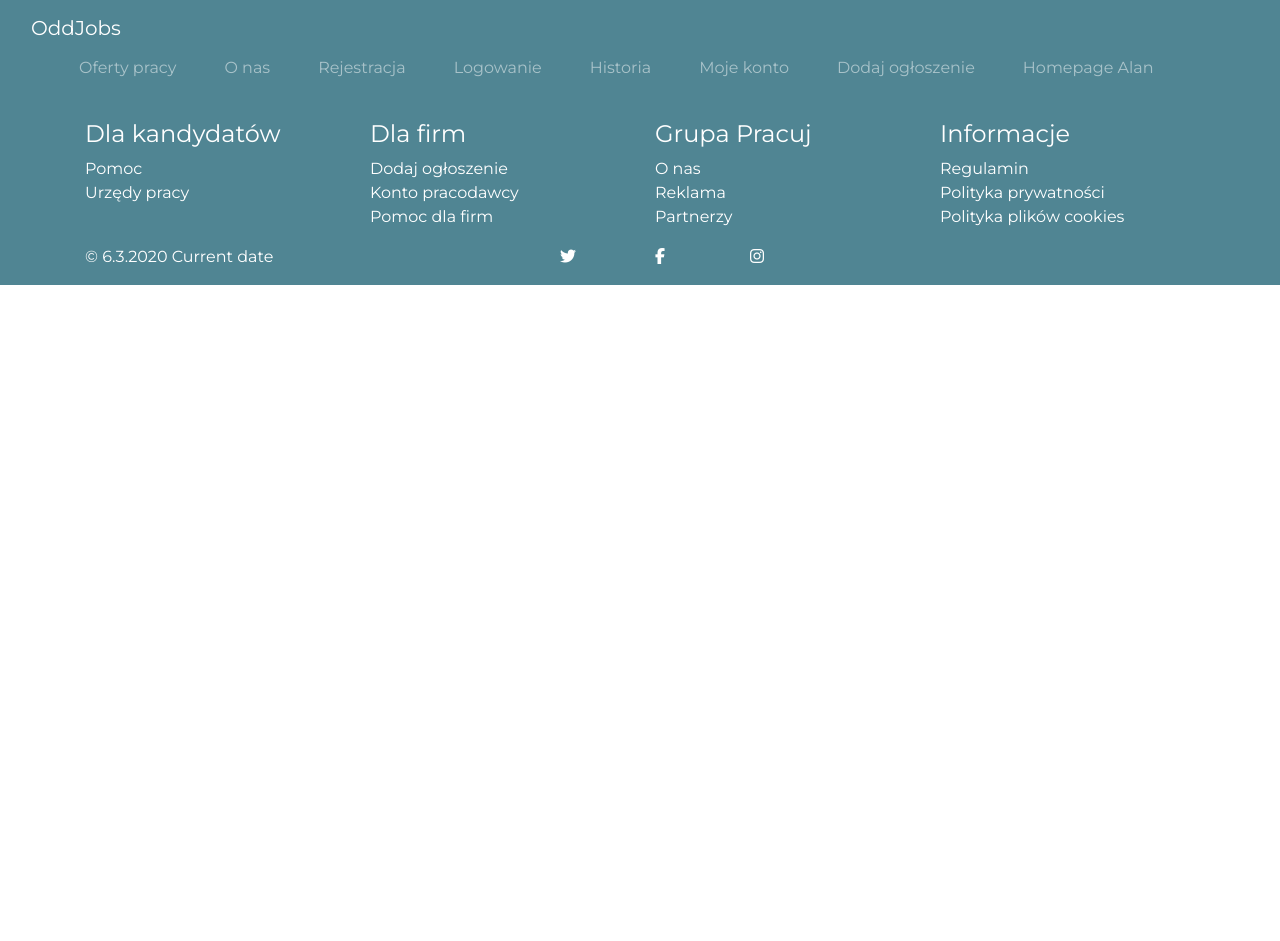
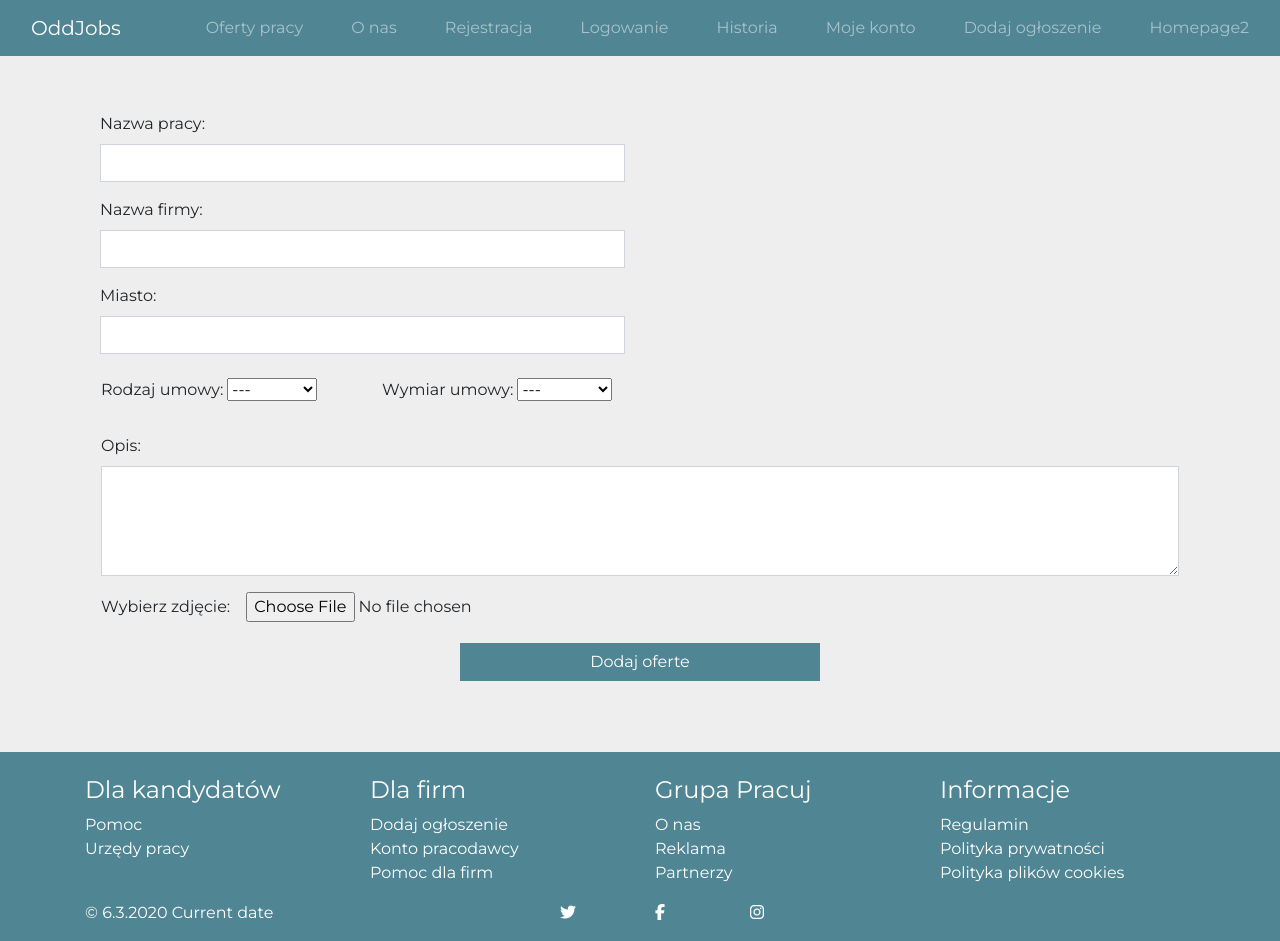
Before and after one commit to krzosa/OddJobsServiceFrontend, a React (Create React App) app: page /addoffers in a window 1280 px wide. Before the commit the page ends 800 px from the top, so only its background shows below. Built offline with nearby package versions, Linux system fonts and the light colour scheme.

Commit message:
fix merge

```diff
--- a/src/App.js
+++ b/src/App.js
@@ -17,6 +17,7 @@ import EditProfile from './views/EditProfile/editProfile';
 import Login from './views/login/Login';
 import History from './views/history/History';
 import Userpanel from './views/userpanel/Userpanel';
+import AddOffers from './views/AddOffers/AddOffers';
 
 
 function App() {
@@ -34,6 +35,7 @@ function App() {
 	      <Route path="/homePage" component={HomePage} />
         <Route path="/editProfile" component={EditProfile} />
         <Route path="/userpanel" component={Userpanel} />
+        <Route path="/addoffers" component={AddOffers} />
       </Switch>
       <Footer />
     </div>
--- a/src/components/navbar/Navbar.js
+++ b/src/components/navbar/Navbar.js
@@ -17,8 +17,8 @@ class Navbar extends Component{
                     <Link className="nav-link ml-5" to="login">Logowanie</Link>
                     <Link className="nav-link ml-5" to="history">Historia</Link>
                     <Link className="nav-link ml-5" to="userpanel">Moje konto</Link>
-                    <Link className="nav-link ml-5" to="rejestracja">Dodaj ogłoszenie</Link>
-                    <Link className="nav-link ml-5" to="homepage">Homepage Alan</Link>
+                    <Link className="nav-link ml-5" to="addoffers">Dodaj ogłoszenie</Link>
+                    <Link className="nav-link ml-5" to="homepage">Homepage2</Link>
                 </div>
               </div>
             </nav>
--- a/src/views/AddOffers/AddOffers.js
+++ b/src/views/AddOffers/AddOffers.js
@@ -3,7 +3,7 @@ import React, { Component } from "react";
 class AddOffers extends Component{
     render(){
         return(
-            <div className="container content">
+            <div className="container content mt-5 mb-5">
               <form>
 
                   <div className="form-group col-12 col-md-10 col-lg-6">
```
